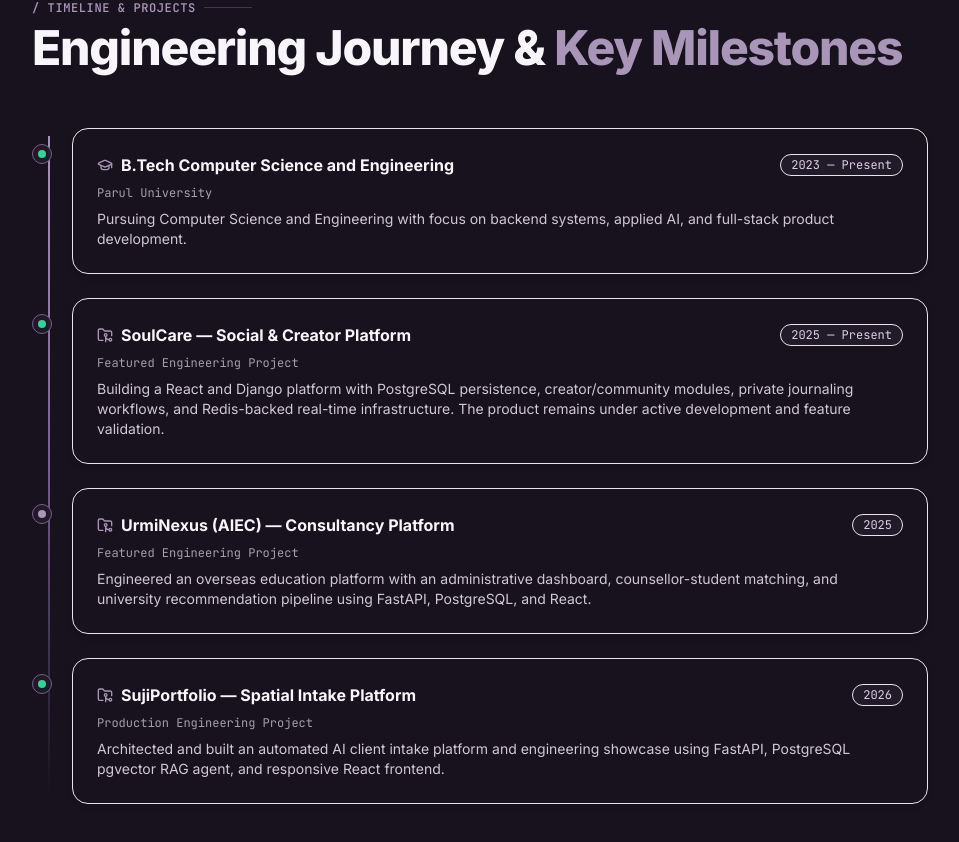
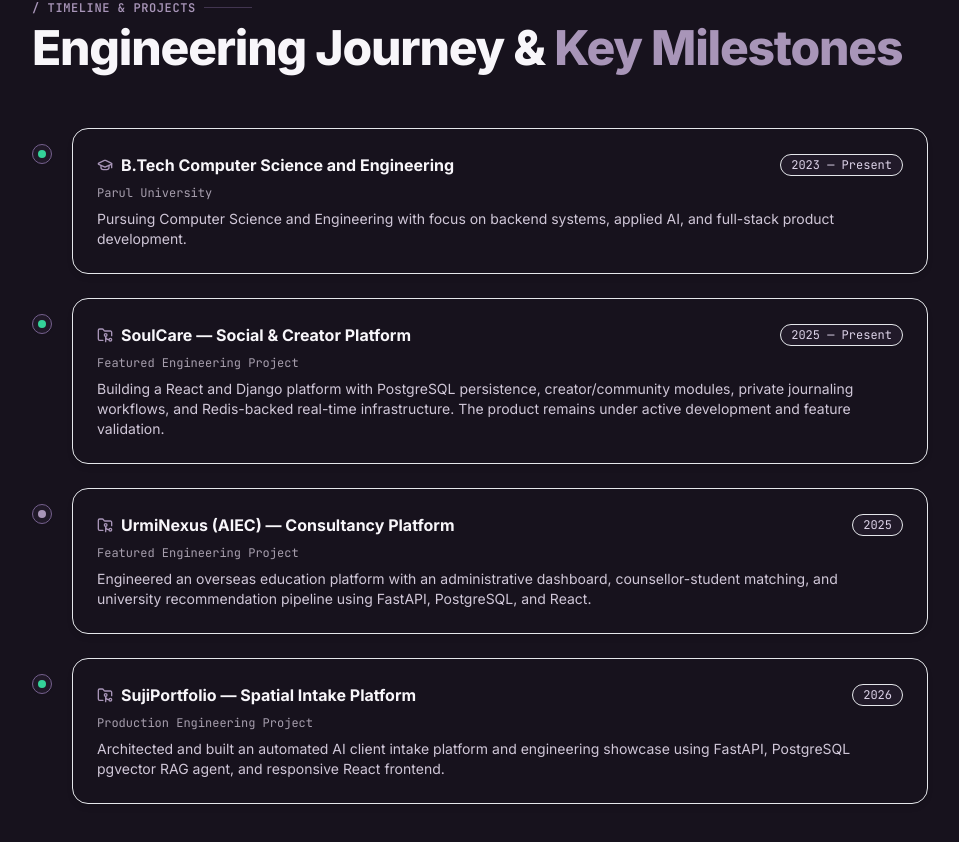
Before and after one commit to Sujitapatel11/SujiPortfolio, a React (Vite) app in the folder frontend/: page / in a window 1280 px wide. Shown: the part 5835-6677 px from the top of the page, without its empty margins (160-1119 px from the left). Built offline with nearby package versions, Linux system fonts and the light colour scheme; no server answers; the HTML template or start-up script is replaced by a standard one.

Commit message:
style(theme): align Experience.jsx with muted purple

```diff
--- a/frontend/src/components/Experience.jsx
+++ b/frontend/src/components/Experience.jsx
@@ -33,7 +33,7 @@ export default function Experience() {
         {/* Timeline */}
         <div className="relative pl-8 sm:pl-10">
           {/* Vertical line with gradient glow */}
-          <div className="absolute left-3 sm:left-4 top-2 bottom-2 w-0.5 bg-gradient-to-b from-brand-pink via-brand-violet to-brand-lavender/20" />
+          <div className="absolute left-3 sm:left-4 top-2 bottom-2 w-0.5 bg-brand-violet/40" />
 
           <div className="space-y-6">
             {experience.map((item, i) => {
@@ -54,7 +54,7 @@ export default function Experience() {
                     )}
                     <span
                       className={`w-2 h-2 rounded-full ${
-                        item.current ? 'bg-emerald-400' : 'bg-brand-pink'
+                        item.current ? 'bg-emerald-400' : 'bg-brand-purple'
                       }`}
                     />
                   </div>
@@ -62,7 +62,7 @@ export default function Experience() {
                   <div className="rounded-2xl p-5 sm:p-6 bg-bg-card/85 border border-border hover:border-brand-violet/40 transition-all duration-200 shadow-md">
                     <div className="flex flex-wrap items-center justify-between gap-2 mb-2">
                       <div className="flex items-center gap-2">
-                        <Icon size={16} className="text-brand-pink" />
+                        <Icon size={16} className="text-brand-purple" />
                         <h3 className="text-base font-bold text-text-main">{item.title}</h3>
                       </div>
                       <span className="font-mono text-xs px-2.5 py-0.5 rounded-full bg-bg-secondary text-brand-lavender border border-border">
```
